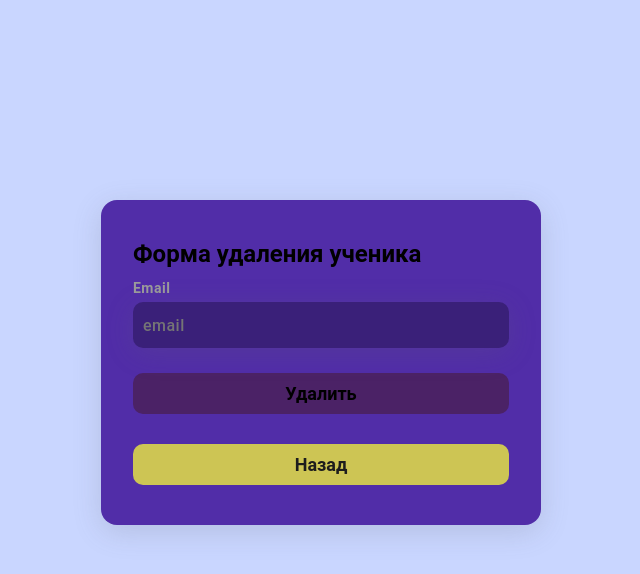
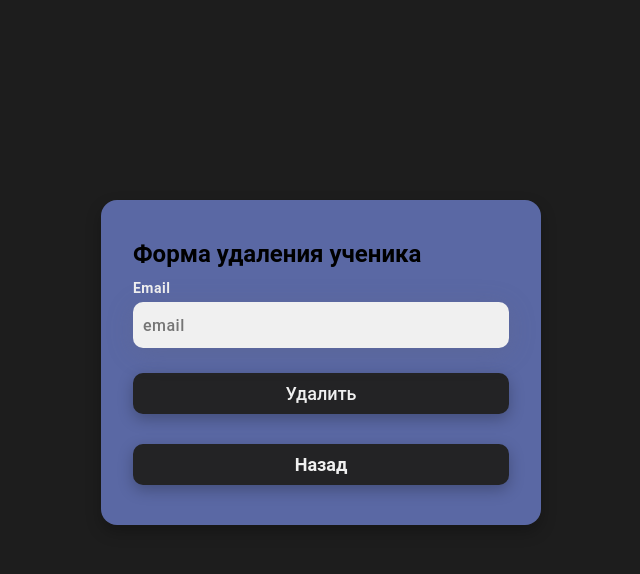
Before and after one commit to ivalukyan/fractions-web, a FastAPI app: page /home_teacher/1/deletestudent/ in a window 1280 px wide. Shown: the top 574 px of the page, without its empty margins (319-959 px from the left). Run offline with FastAPI, Linux system fonts and the light colour scheme.

Commit message:
new design for admin teacher

```diff
--- a/src/operations/utils/utils.py
+++ b/src/operations/utils/utils.py
@@ -85,8 +85,6 @@ async def gold_stars(email: str):
         db_session = Session()
         all_gold_stars = db_session.query(Student.count_gold).filter(Student.email_teacher == email).all()
 
-    print(all_gold_stars)
-
     count = 0
 
     for _ in all_gold_stars:
--- a/src/static/css/teacher/delstudent.css
+++ b/src/static/css/teacher/delstudent_pg.css
@@ -6,7 +6,7 @@
 }
 
 body{
-    background-color: #c9d6ff;
+    background-color: #1d1d1d;
 }
 
 .container{
@@ -14,12 +14,12 @@ body{
     width: 440px;
     padding: 40px 32px;
     border-radius: 16px;
-    background-color: #512da8;
-    box-shadow: rgba(100, 100, 111, 0.2) 0 7px 29px 0;
+    background-color: #5a68a4;
+    box-shadow: rgba(0, 0, 0, 0.25) 0 7px 15px 0;
 }
 
 .container form label{
-    color: #9b9b9b;
+    color: #f0f0f0;
     font-size: 14px;
     font-weight: bold;
     letter-spacing: 0.03rem;
@@ -40,27 +40,12 @@ body{
     height: 46px;
     letter-spacing: 0.03rem;
     border: none;
-    background: transparent;
     outline: none;
     border-radius: 10px;
     text-indent: 10px;
     margin-top: 6px;
     transition: all 0.3s ease;
-    background-color: #00000048;
-    box-shadow: rgba(100, 100, 111, 0.2) 0 5px 29px 0
-}
-
-
-.container form .custom-input select{
-    width: 100%;
-    border: none;
-    font-size: 18px;
-    font-weight: 500;
-    border-radius: 10px;
-    padding: 6px;
-    outline: none;
-    color: #000000;
-    background-color: #00000048;
+    background-color: #f0f0f0;
     box-shadow: rgba(100, 100, 111, 0.2) 0 5px 29px 0
 }
 
@@ -70,9 +55,11 @@ body{
     width: 100%;
     border-radius: 10px;
     border: none;
-    background-color: #4b2266;
+    background-color: #232325;
     font-size: 18px;
-    font-weight: 700;
+    font-weight: 500;
+    color: #f0f0f0;
+    box-shadow: rgba(0, 0, 0, 0.25) 0 5px 15px 0;
 }
 
 .container form .but-del:hover{
@@ -83,15 +70,16 @@ body{
     display: flex;
     margin-top: 30px;
     padding: 10px;
-    background-color: #cdc554;
+    background-color: #232325;
     text-decoration: none;
     justify-content: center;
     border-radius: 10px;
-    color: #1d1d1d;
+    color: #f0f0f0;
     font-size: 18px;
     font-weight: 700;
+    box-shadow: rgba(0, 0, 0, 0.25) 0 5px 15px 0;;
 }
 
 .container a:hover{
-    background-color: #5a68a4;
+    background-color: #cdc554;
 }
--- a/src/templates/teacher/addquestions.html
+++ b/src/templates/teacher/addquestions.html
@@ -2,7 +2,7 @@
 <html lang="ru">
 <head>
     <meta charset="UTF-8">
-    <link rel="stylesheet" href="{{ url_for('static', path='/css/teacher/addquestions.css') }}">
+    <link rel="stylesheet" href="{{ url_for('static', path='/css/teacher/addquestions_pg.css') }}">
     <title>Add question</title>
 </head>
 <body>
--- a/src/templates/teacher/addstudent.html
+++ b/src/templates/teacher/addstudent.html
@@ -2,7 +2,7 @@
 <html lang="ru">
 <head>
     <meta charset="UTF-8">
-    <link href="{{ url_for('static', path='/css/teacher/addstudent.css') }}" rel="stylesheet">
+    <link href="{{ url_for('static', path='/css/teacher/addstudent_pg.css') }}" rel="stylesheet">
     <title>Add student</title>
 </head>
 <body>
--- a/src/templates/teacher/delstudent.html
+++ b/src/templates/teacher/delstudent.html
@@ -2,7 +2,7 @@
 <html lang="en">
 <head>
     <meta charset="UTF-8">
-    <link href="{{ url_for('static', path='/css/teacher/delstudent.css') }}" rel="stylesheet">
+    <link href="{{ url_for('static', path='/css/teacher/delstudent_pg.css') }}" rel="stylesheet">
     <title>Add student</title>
 </head>
 <body>
--- a/src/templates/teacher/home.html
+++ b/src/templates/teacher/home.html
@@ -2,8 +2,8 @@
 <html lang="ru">
 <head>
     <meta charset="UTF-8">
-    <link href="/css/teacher/home.css" rel="stylesheet">
-    <link rel="stylesheet" href="{{ url_for('static', path='/css/teacher/home.css') }}">
+    <link href="/css/teacher/home_pg.css" rel="stylesheet">
+    <link rel="stylesheet" href="{{ url_for('static', path='/css/teacher/home_pg.css') }}">
     <title>Home</title>
 </head>
 <body>
--- a/src/templates/teacher/viewquestions.html
+++ b/src/templates/teacher/viewquestions.html
@@ -2,7 +2,7 @@
 <html lang="ru">
 <head>
     <meta charset="UTF-8">
-    <link href="{{ url_for('static', path='/css/teacher/viewquestions_pg.css') }}" rel="stylesheet">
+    <link href="{{ url_for('static', path='/css/teacher/viewquestions.css') }}" rel="stylesheet">
     <title>Questions</title>
 </head>
 <body>
```
Also changed, not shown: src/static/css/teacher/addquestions_pg.css (renamed from src/static/css/teacher/addquestions.css, +23 -10 lines), src/static/css/teacher/addstudent_pg.css (renamed from src/static/css/teacher/addstudent.css, +16 -14 lines), src/static/css/teacher/home_pg.css (renamed from src/static/css/teacher/home.css, +6 -5 lines), src/static/css/teacher/viewquestions.css (renamed from src/static/css/teacher/viewquestions_pg.css, +4 -3 lines).
